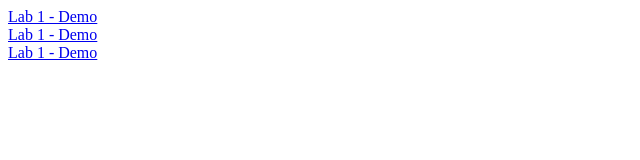
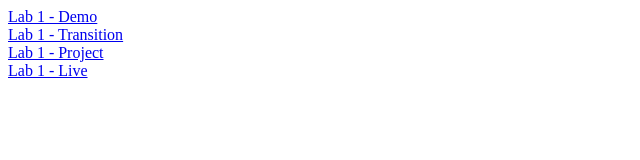
Before and after one commit to tqbinh1268/Animation, a plain HTML site: page IMC/index.html in a window 1280 px wide. Shown: the whole page, without its empty margins (0-640 px from the left). Drawn offline with Linux system fonts and the light colour scheme.

Commit message:
cap nhat

```diff
--- a/IMC/index.html
+++ b/IMC/index.html
@@ -7,7 +7,8 @@
 </head>
 <body>
     <div><a href="./Lab1-Demo/index.html">Lab 1 - Demo</a></div>
-    <div><a href="./Lab1_Transition/index.html">Lab 1 - Demo</a></div>
-    <div><a href="./Lab1_Transition/index.html">Lab 1 - Demo</a></div>
+    <div><a href="./Lab1_Transition/index.html">Lab 1 - Transition</a></div>
+    <div><a href="./Lab1_Project/index.html">Lab 1 - Project</a></div>
+    <div><a href="./Lab1_Live/index.html">Lab 1 - Live</a></div>
 </body>
 </html>
```
